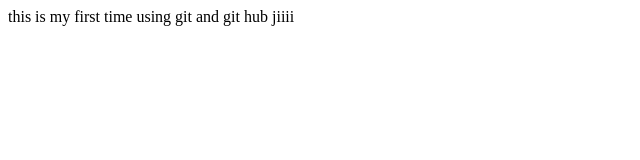
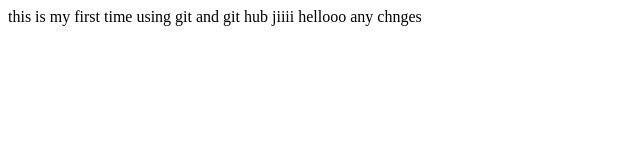
Before and after one commit to shivanshu06/test-practice, a plain HTML site: page index.html in a window 1280 px wide. Shown: the whole page, without its empty margins (0-640 px from the left). Drawn offline with Linux system fonts and the light colour scheme.

Commit message:
docs: update new
line update

```diff
--- a/index.html
+++ b/index.html
@@ -9,6 +9,7 @@
 <body>
     this is my first time using git and git hub
     jiiii
+    hellooo any chnges
 
 </body>
 </html>
```
